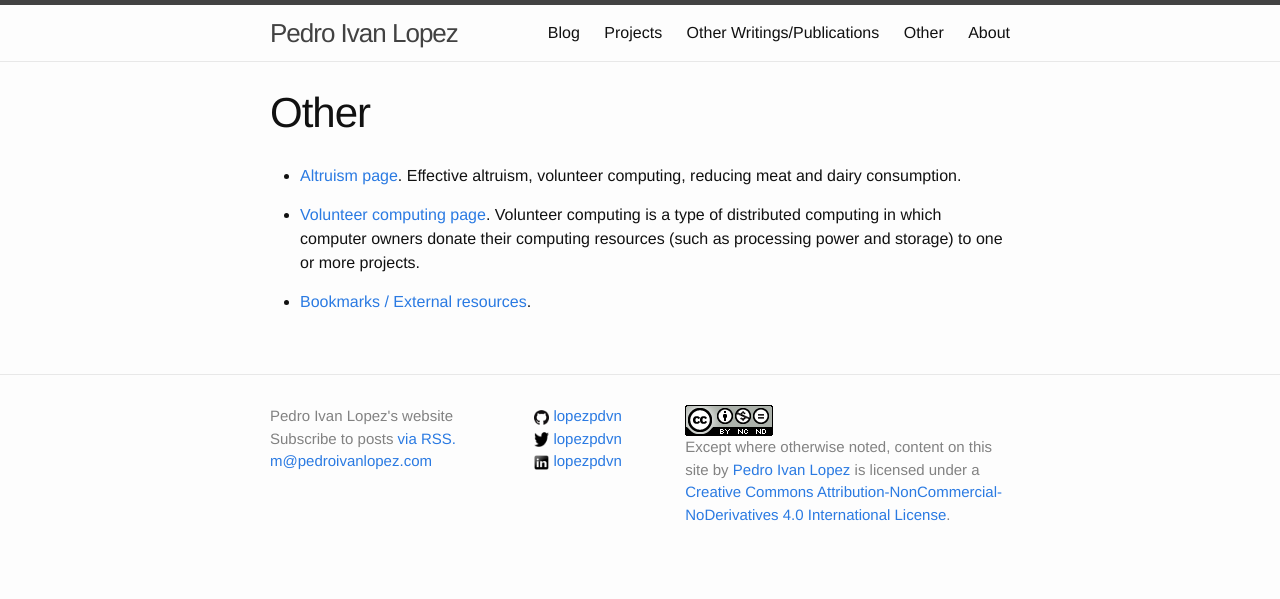
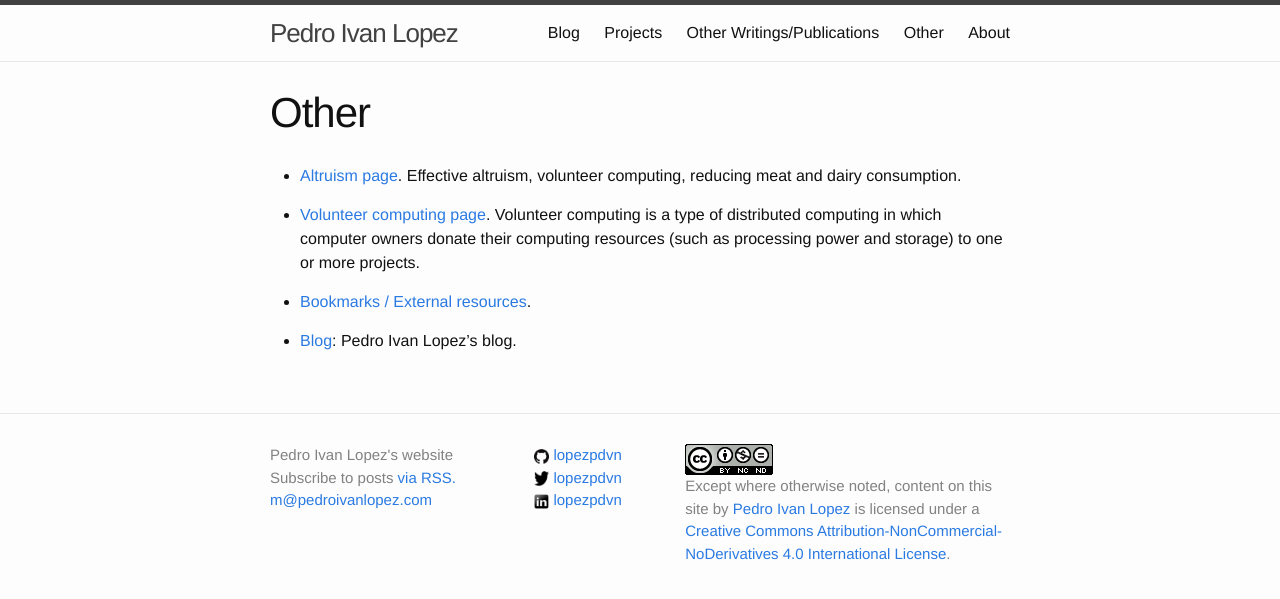
Before and after one commit to lopezpdvn/lopezpdvn.github.io, a Jekyll site: the page built from pages/other.md, in a window 1280 px wide. Shown: the top 599 px of the page. Built offline with Jekyll 4.4.1, drawn with Linux system fonts in a browser that asks for light colours.

Commit message:
Added blog link to other page

```diff
--- a/pages/other.md
+++ b/pages/other.md
@@ -13,3 +13,5 @@ permalink: /other/
   storage) to one or more projects.
 
 - [Bookmarks / External resources]({{ site.baseurl }}/bookmarks).
+
+- [Blog]({{ site.baseurl }}/blog "Pedro Ivan Lopez's blog"): Pedro Ivan Lopez's blog.
```
